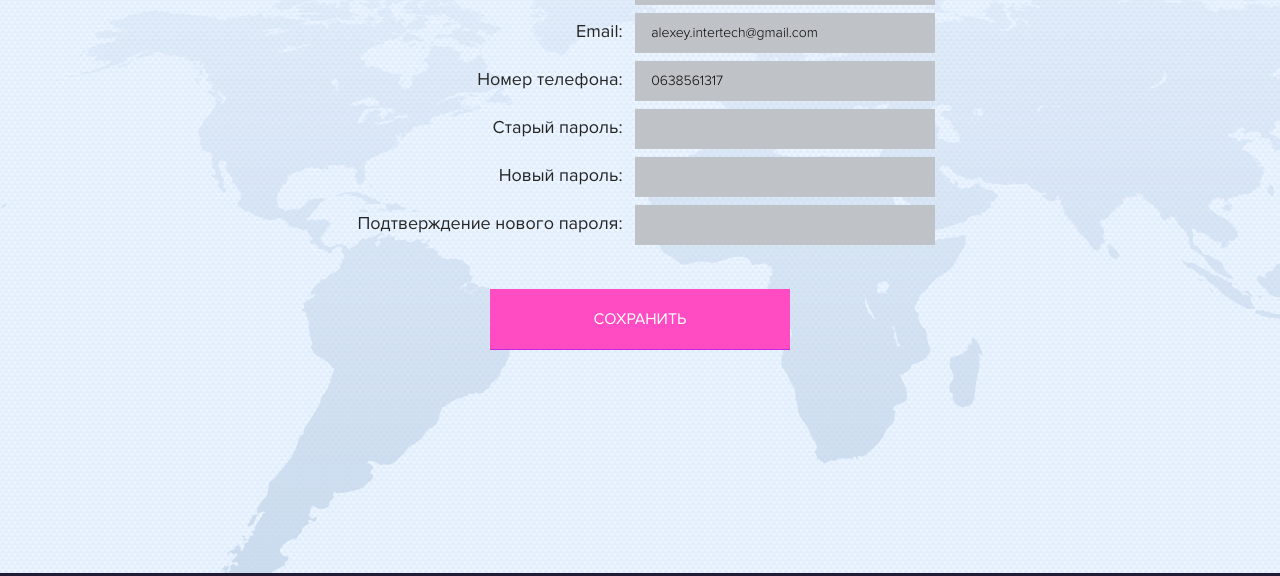
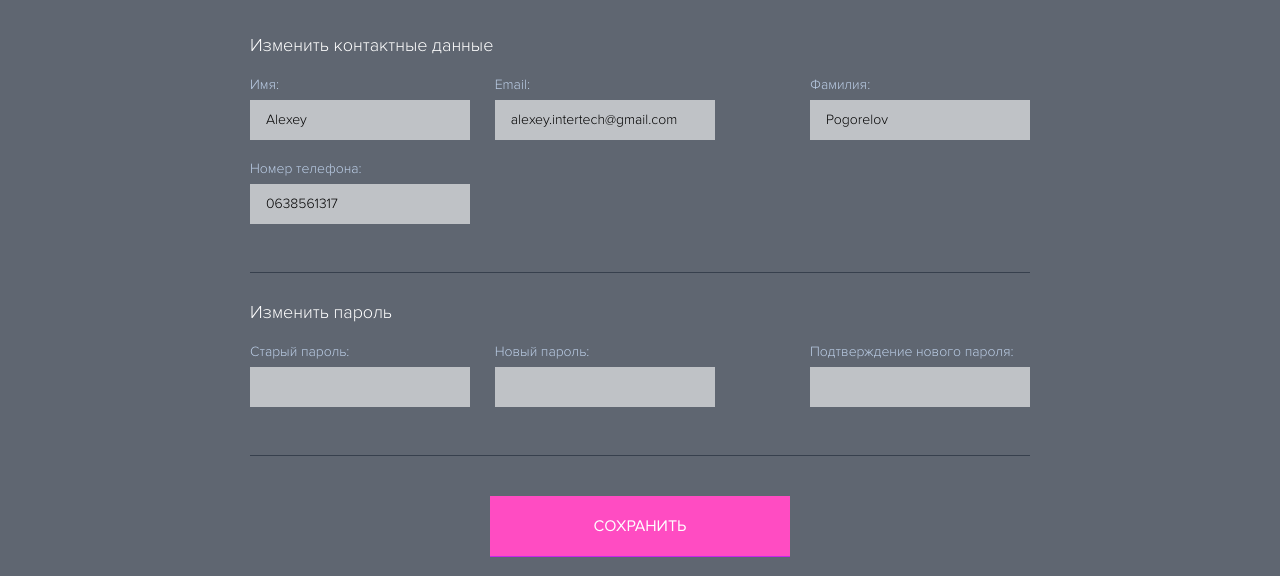
Before and after one commit to AlexeyPogorelov/aavia, a website: page src/privat_settings.html in a window 1280 px wide. Shown: the part 187-763 px from the top of the page. Drawn offline with nearby package versions, Linux system fonts and the light colour scheme.

Commit message:
- privat cabinet

```diff
--- a/src/css/global.css
+++ b/src/css/global.css
@@ -56,13 +56,12 @@ li {
 }
 
 h1 {
-/*	color: #ee2151;
-	font-family: 'BebasNeue', sans-serif;
+	color: #bbcde6;
 	font-size: 40px;
 	letter-spacing: 1.1px;
 	word-spacing: 1px;
 	margin: 33px 0;
-	text-transform: uppercase;*/
+	text-transform: uppercase;
 }
 h1.center {
 	text-align: center;
--- a/src/css/main.css
+++ b/src/css/main.css
@@ -315,14 +315,14 @@ section.main-form .main-input-holder {
 	/*float: left;*/
 	vertical-align: top;
 	text-align: left;
-	-webkit-box-shadow: 0 2px 5px rgba(0,0,0,0.1), 0 0px 18px rgba(0,0,0,0.01);
-	box-shadow: 0 2px 5px rgba(0,0,0,0.1), 0 0px 18px rgba(0,0,0,0.01);
+	-webkit-box-shadow: 0 2px 5px rgba(0,0,0,0.1), 0 0 18px rgba(0,0,0,0.01);
+	box-shadow: 0 2px 5px rgba(0,0,0,0.1), 0 0 18px rgba(0,0,0,0.01);
 	-webkit-transition: box-shadow .3s;
 	transition: box-shadow .3s;
 }
 section.main-form .main-input-holder.opened {
-	-webkit-box-shadow: 0 4px 9px rgba(0,0,0,0.22), 0 0px 48px rgba(0,0,0,0.1);
-	box-shadow: 0 4px 9px rgba(0,0,0,0.22), 0 0px 48px rgba(0,0,0,0.1);
+	-webkit-box-shadow: 0 4px 9px rgba(0,0,0,0.22), 0 0 48px rgba(0,0,0,0.1);
+	box-shadow: 0 4px 9px rgba(0,0,0,0.22), 0 0 48px rgba(0,0,0,0.1);
 	-webkit-transition: box-shadow .3s;
 	transition: box-shadow .3s;
 }
@@ -1192,7 +1192,7 @@ section.bottom-tickets-nav a.back img {
 .order-form input {
 	background-color: #bfc2c6;
 	border: none;
-	box-shadow: 0 0px 4px -14px rgba(0,0,0,0.9);
+	box-shadow: 0 0 4px -14px rgba(0,0,0,0.9);
 	height: 40px;
 	width: 220px;
 
@@ -1384,32 +1384,60 @@ section.bottom-tickets-nav a.back img {
 }
 /* END ORDER */
 
-/* settings-page */
-.settings-page {
-	/*background-color: #5f6671;*/
+/* PRIVATE-PAGE */
+.private-page {
+	background: #5f6671;
+	color: #fff;
+}
+.private-page .content-wrapper .container {
+	padding: 0 80px;
+}
+.private-page .content-wrapper {
+	background: none;
 	padding-top: 40px;
 }
-.settings-page .form-group {}
-.settings-page .form-group input,
-.settings-page .form-group label {
+/* END PRIVATE-PAGE */
+
+/* SETTINGS-PAGE */
+.private-page .form-block {
+	border-bottom: 1px solid #37404d;
+	padding: 30px 0;
+}
+.private-page .form-group {
+	display: inline-block;
+	margin-bottom: 14px;
+	margin-right: 20px;
+}
+
+.private-page .form-group.pull-right {
+	margin-right: 0;
+}
+.private-page .form-group input,
+.private-page .form-group label {
 	display: inline-block;
 	margin: 4px 0;
 }
-.settings-page .form-group label {
-	text-align: right;
-	padding: 0 8px;
-	width: 49%;
+.private-page .form-group label {
+	color: #bbcde6;
+	display: block;
+	font-size: 14px;
+	font-weight: 300;
+	line-height: 14px;
+	margin-bottom: 4px;
 }
-.settings-page .form-group input {
-	width: 300px;
+.private-page .button-holder {
+	display: block;
+	margin: 0;
+	text-align: center;
 }
-.settings-page .form-group button.type-1 {
-	margin-top: 40px;
+.private-page .form-group button.type-1 {
+	display: inline-block;
+	margin: 40px 0;
 }
-.settings-page input {
+.private-page input {
 	background-color: #bfc2c6;
 	border: none;
-	box-shadow: 0 0px 4px -14px rgba(0,0,0,0.9);
+	box-shadow: 0 0 4px -14px rgba(0,0,0,0.9);
 	height: 40px;
 	width: 220px;
 
@@ -1421,34 +1449,59 @@ section.bottom-tickets-nav a.back img {
 	-webkit-transition: background .3s, box-shadow .3s;
 	transition: background .3s, box-shadow .3s;
 }
-.settings-page input:focus {
+.private-page input:focus {
 	background: #fff;
 	box-shadow: 0 10px 32px -8px rgba(0,0,0,0.5);
 	-webkit-transition: background .1s, box-shadow .2s;
 	transition: background .1s, box-shadow .2s;
 }
-.settings-page input::-webkit-input-placeholder {
+.private-page input::-webkit-input-placeholder {
 	color: #737477;
 	font-size: 14px;
 	font-weight: 300;
 	line-height: 36px;
 }
-.settings-page input:-moz-placeholder {
+.private-page input:-moz-placeholder {
 	color: #737477;
 	font-size: 14px;
 	font-weight: 300;
 	line-height: 36px;
 }
-.settings-page input::-moz-placeholder {
+.private-page input::-moz-placeholder {
 	color: #737477;
 	font-size: 14px;
 	font-weight: 300;
 	line-height: 36px;
 }
-.settings-page input:-ms-input-placeholder {
+.private-page input:-ms-input-placeholder {
 	color: #737477;
 	font-size: 14px;
 	font-weight: 300;
 	line-height: 36px;
 }
-/* END settings-page */
+.private-page .label-1 {
+	color: white;
+	display: block;
+	font-size: 18px;
+	font-weight: 300;
+	line-height: 18px;
+	margin-bottom: 20px;
+}
+.private-page a.label-2 {
+	display: inline-block;
+	font-size: 14px;
+	line-height: 14px;
+	margin-top: 3px;
+	position: relative;
+	top: -3px;
+	vertical-align: top;
+}
+.private-page a.label-2:after {
+	border: 1px dashed #bbcde6;
+	content: "";
+	display: block;
+}
+.private-page a.label-2.active {
+	display: none;
+}
+/* END SETTINGS-PAGE */
--- a/src/js/main.js
+++ b/src/js/main.js
@@ -306,7 +306,7 @@ $('#grid-overlay').on('click', function () {
 					$container.removeClass('error');
 					$container.find('.error').remove();
 				} else if (e.target == $el.get(0) && !$container.find('.error').length) {
-					$container.append('<div class="error">Введите настрояшие данные</div>');
+					$container.append('<div class="error">Введите настояшие данные</div>');
 				} else if ($container.find('.error').length && e.type != 'submit') {
 					return
 				} else if ($container.find('.error').length) {
--- a/src/privat_settings.html
+++ b/src/privat_settings.html
@@ -17,7 +17,7 @@
 	<link rel="stylesheet" href="css/media.css">
 </head>
 <body>
-	<div class="content-wrapper order-page">
+	<div class="content-wrapper private-page">
 
 	<div class="page-wrapper">
 		<header class="main-header">
@@ -69,12 +69,23 @@
 			<!-- TODO add container and page class -->
 			<div class="container settings-page">
 				<form action="/account/settings" method="POST">
+					<!-- TODO add header -->
+					<h1 class="label-2">Личный кабинет</h1>
+
+					<!-- TODO form-block for separete page to sections -->
+					<div class="form-block">
+						<div class="labels-holder">
+							<div class="labels-group">
+								<div class="label-1">Изменить контактные данные</div>
+							</div>
+						</div>
 						<div class="form-group">
 							<label>Имя:</label>
 							<input type="text" name="name" value="Alexey">
 						</div>
 
-					<div class="form-group">
+					<!-- TODO add class pull-right for right blocks -->
+						<div class="form-group pull-right">
 							<label>Фамилия:</label>
 							<input type="text" name="surname" value="Pogorelov">
 						</div>
@@ -90,9 +101,19 @@
 							<input type="text" name="phone" value="0638561317">
 						</div>
 
+					</div>
+
+					<!-- TODO add class password-block for password block -->
+					<div class="form-block password-block">
+						<div class="labels-holder">
+							<div class="labels-group">
+								<div class="label-1">Изменить пароль</div>
+							</div>
+						</div>
 						<div class="form-group">
 							<label>Старый пароль:</label>
-						<input type="password" name="old_password">
+						<!-- TODO change input type to text ! -->
+							<input type="text" name="old_password">
 						</div>
 
 						<div class="form-group">
@@ -100,9 +121,11 @@
 							<input type="password" name="password">
 						</div>
 
-					<div class="form-group">
+					<!-- TODO add class pull-right for right blocks -->
+						<div class="form-group pull-right">
 							<label>Подтверждение нового пароля:</label>
 							<input type="password" name="password_confirmation">
+						</div>
 					</div>
 
 					<div>
```
Also changed, not shown: src/order.html (+3 -0 lines). Lines whose indentation alone changed are shown as unchanged.
